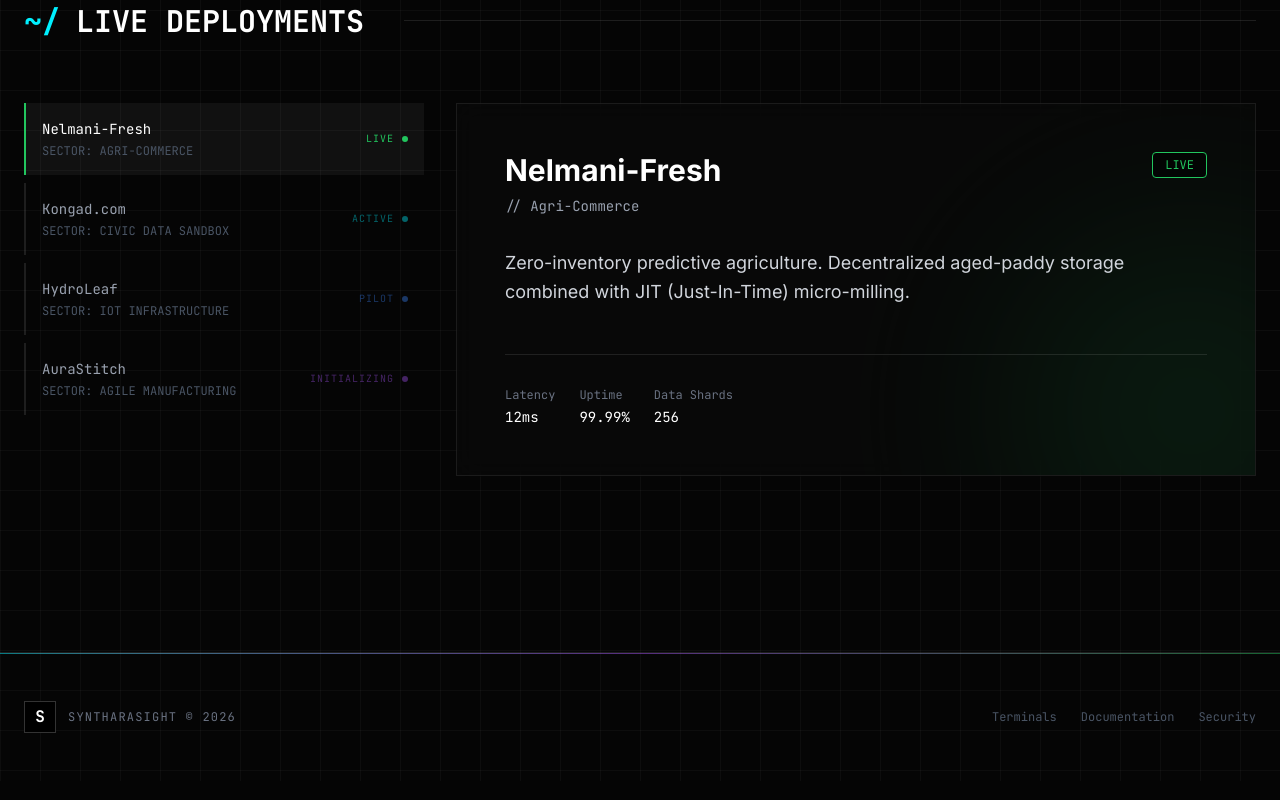
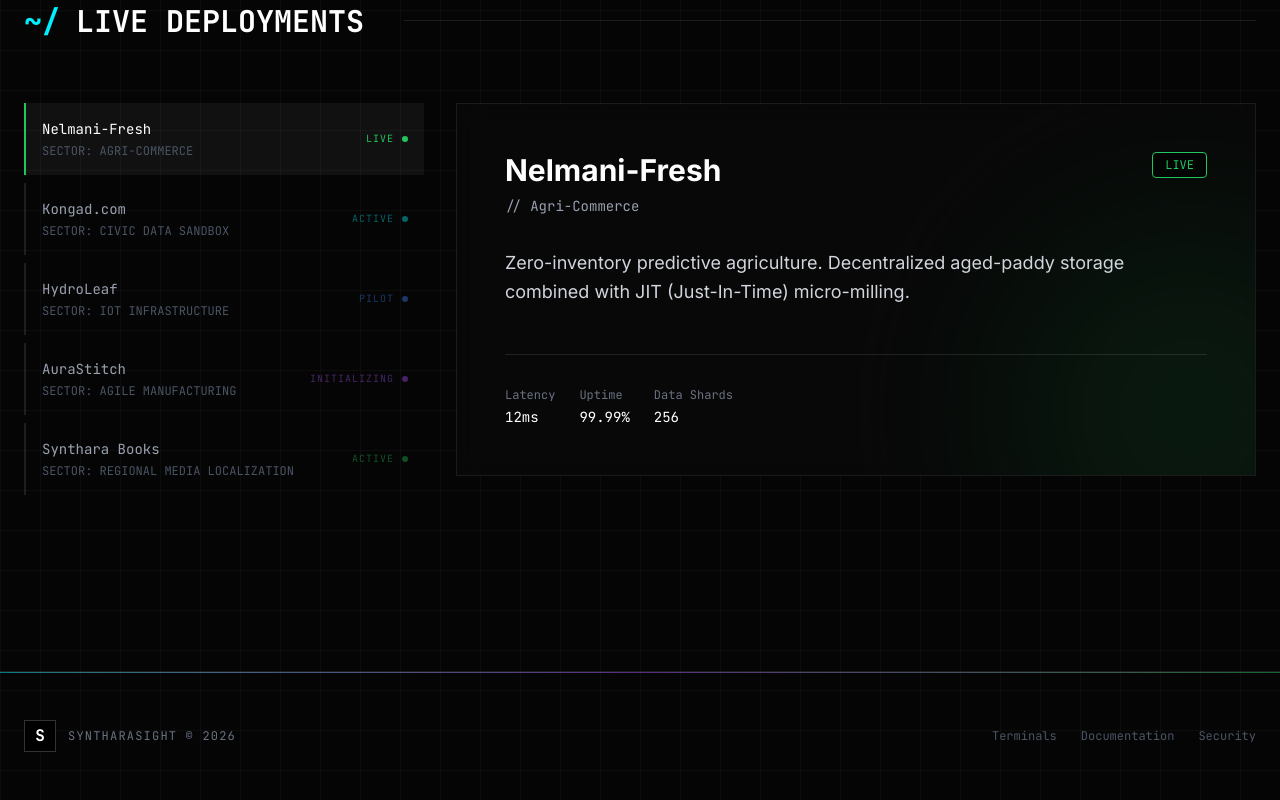
Before and after one commit to ajithoptimus/SyntharaWebsite, a Next.js app: page / in a window 1280 px wide. Shown: the part 1590-2390 px from the top of the page. Built offline with nearby package versions, Linux system fonts and the light colour scheme.

Commit message:
feat(deployments): inject Synthara Books as ACTIVE regional media localization node

```diff
--- a/src/components/Deployments.tsx
+++ b/src/components/Deployments.tsx
@@ -43,6 +43,16 @@ const nodes = [
     statusDot: "bg-accent-purple animate-pulse",
     desc: "Event-driven apparel manufacturing. Routes designs to MSMEs strictly based on predictive sentiment analysis.",
     accent: "border-accent-purple",
+  },
+  {
+    id: "synthara-books",
+    name: "Synthara Books",
+    sector: "Regional Media Localization",
+    status: "ACTIVE",
+    statusColor: "text-paddy-green",
+    statusDot: "bg-paddy-green animate-pulse",
+    desc: "An automated, context-locked AI processing engine that localizes global literature into high-demand regional Indian scripts. Driven by a multi-tier pipeline combining Claude Sonnet 5.5 on Amazon Bedrock for literary translation and Gemini Flash for automated Unicode QA filtering, entirely eliminating inventory risk via integrated Print-on-Demand (POD) logistics.",
+    accent: "border-paddy-green",
   }
 ];
 
```
